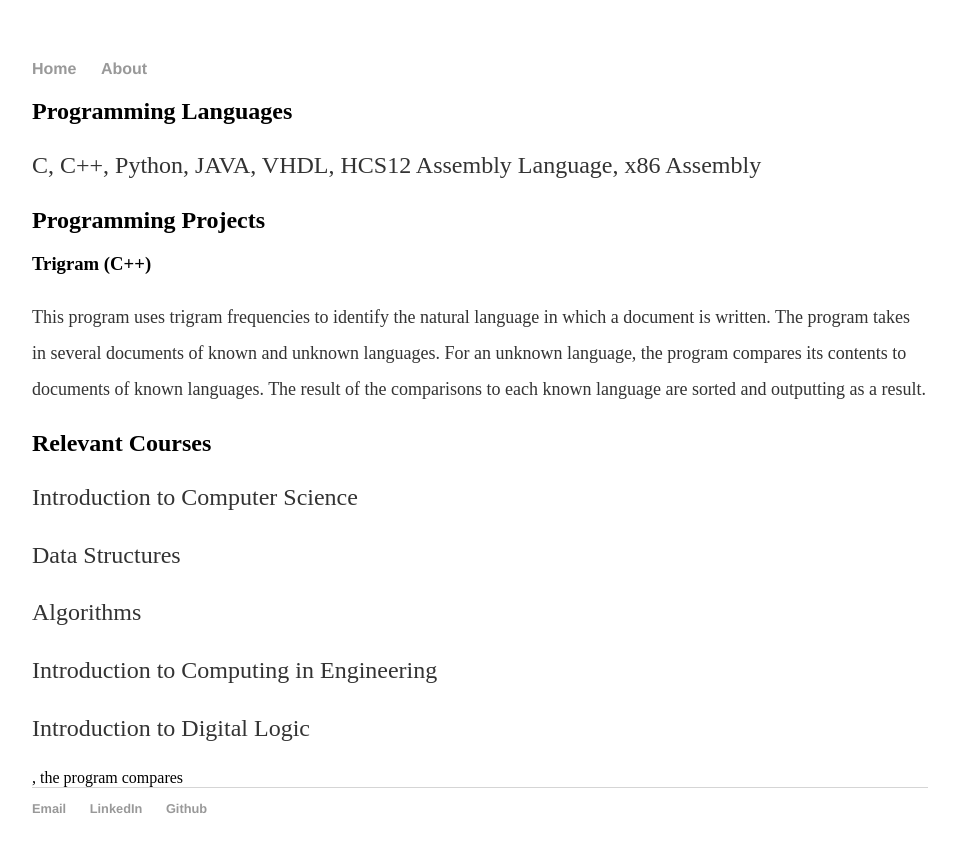
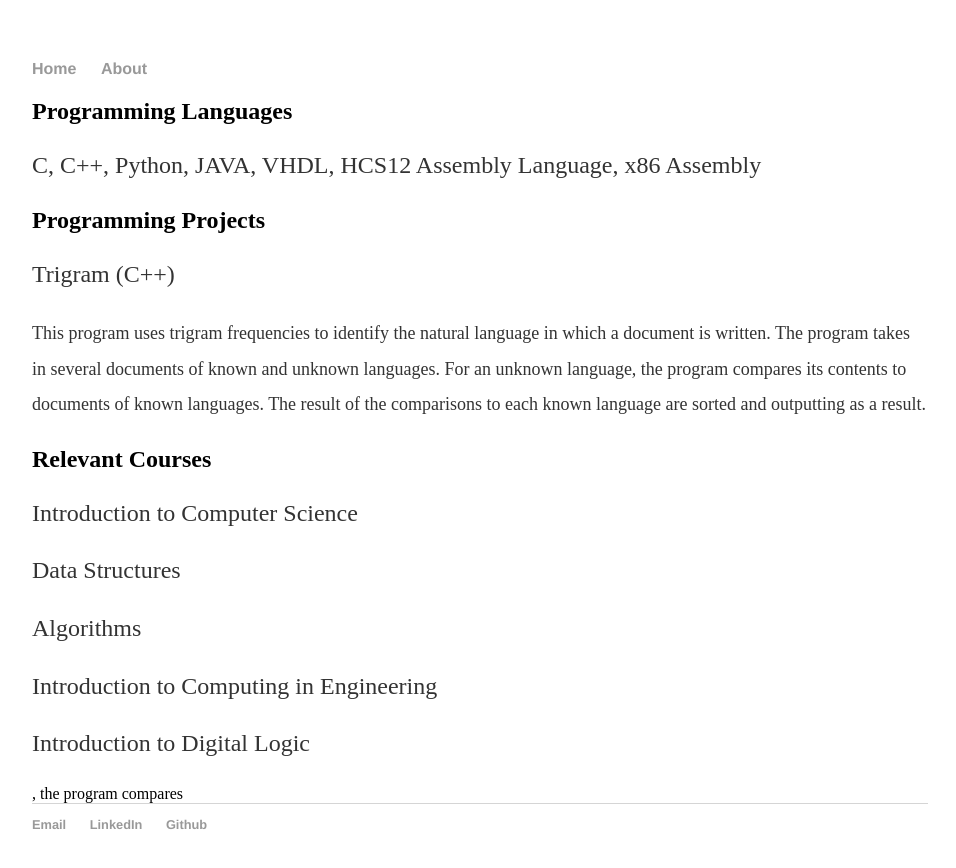
Before and after one commit to Winnie-Zheng/winnie-zheng.github.io, a Jekyll site: the page built from About/index.html, in a window 1280 px wide. Shown: the top 868 px of the page, without its empty margins (160-1116 px from the left). Built offline with Jekyll 4.4.1, drawn with Linux system fonts in a browser that asks for light colours.

Commit message:
Update index.html

```diff
--- a/About/index.html
+++ b/About/index.html
@@ -6,7 +6,7 @@ title: Winnie Zheng
   <h2>Programming Languages</h2>
     <p>C, C++, Python, JAVA, VHDL, HCS12 Assembly Language, x86 Assembly</p>
   <h2>Programming Projects</h2>
-    <h3>Trigram (C++)</h3>
+    <p><font size=5>Trigram (C++)</font>
     <p><font size=4>This program uses trigram frequencies to identify the natural language in which a document is written. The program takes in several documents of known and unknown languages. For an unknown language, the program compares its contents to documents of known languages. The result of the comparisons to each known language are sorted and outputting as a result.</font></p>
   <h2>Relevant Courses</h2>
     <p><font size=5>Introduction to Computer Science</font></p>
```
